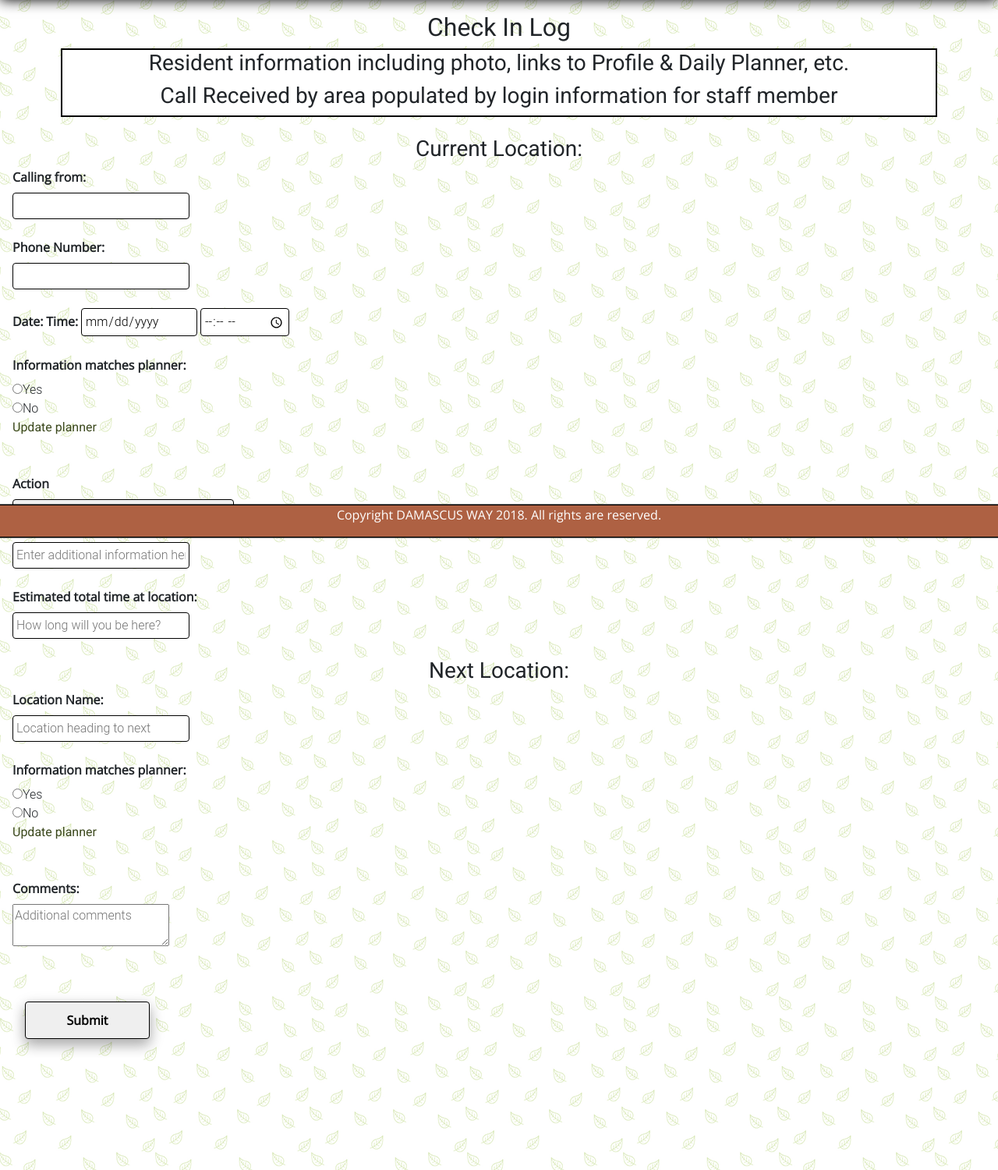
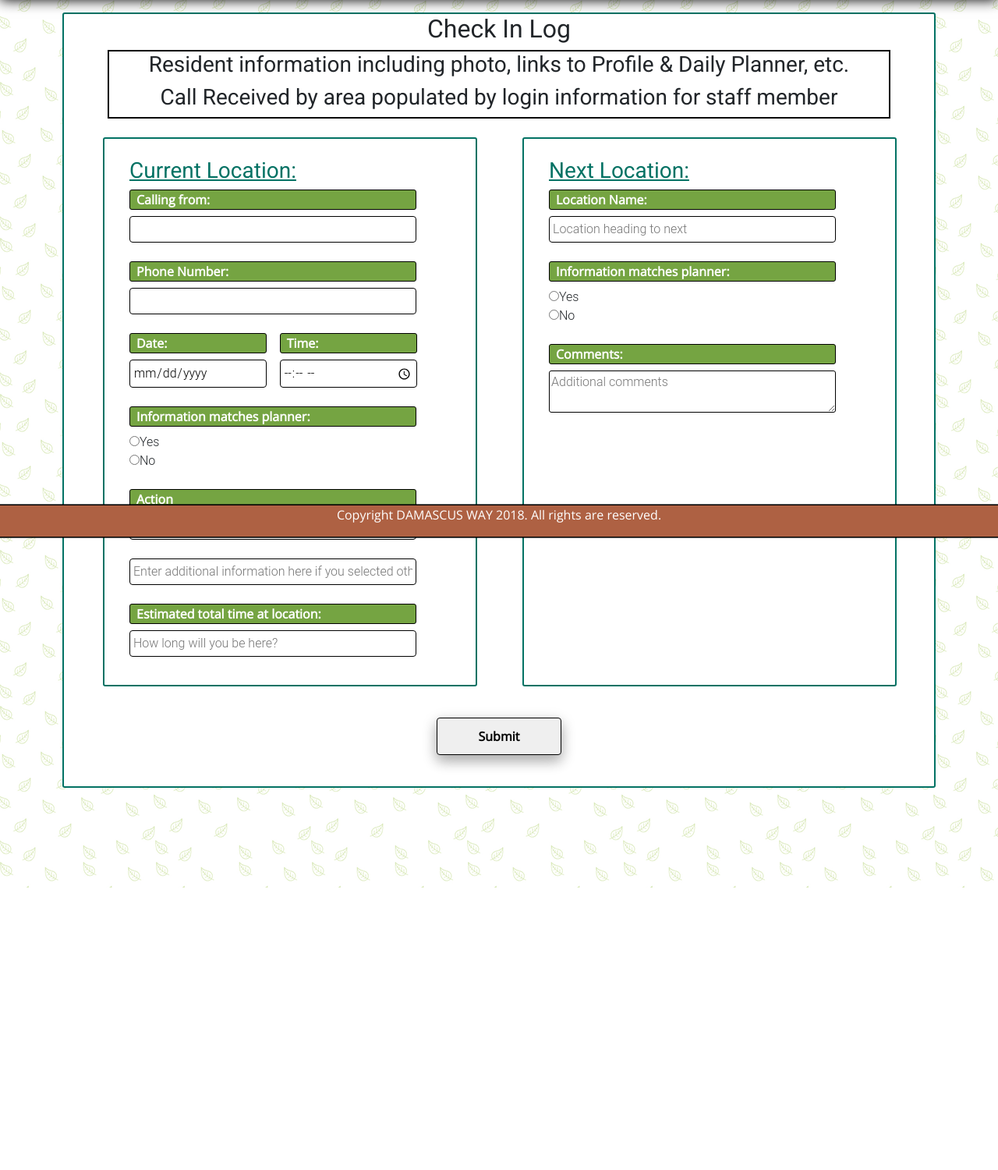
Before and after one commit to thaoc/Web-App, a PHP site: page /pages/damascusBaseCheckIn.php in a window 1280 px wide. Shown: the part 112-1612 px from the top of the page at 78% size. After the commit the page ends 1250 px from the top, so only its background shows below. Run offline with PHP 8.4, Linux system fonts and the light colour scheme.

Commit message:
Added more styling, separated each page's custom CSS

```diff
--- a/style/damascusBaseCSS.css
+++ b/style/damascusBaseCSS.css
@@ -1,6 +1,15 @@
 /*
 
 Damascus Base CSS
+
+COLOR SCHEME:
+
+Black - #000000
+Kelly Green - #75A442
+Deep Teal - #037264
+Deep Olive Green - #3C491F
+Gold - #E7CD27
+Light Brown - #AC6243
 
 */
 
@@ -8,7 +17,6 @@
     height: 4em;
 	margin-left: 1em;
 }
-
 
 main {
     color: white;
@@ -29,14 +37,6 @@
 	overflow-x: hidden;
 }
 
-label
-{
-	font-family: open sans;
-	font-weight: bold;
-}
-
-/********************* Resident View Styling *******************/
-
 .button
 {
 	font-family: open sans;
@@ -48,37 +48,27 @@
 	text-align:center;
 }
 
-.residentButtons
+.submit
+{
+	margin: 1em;
+}
+
+.wrapper
+{
+	background: white;
+	border: 2px solid black;
+	text-align:center;
+    width: 90%;
+    margin: 0 auto;
+    text-align: center;
+}
+
+/********************* BASE STAFF *******************/
+
+label
 {
 	font-family: open sans;
 	font-weight: bold;
-	font-size: 1em;
-	box-shadow: 0 8px 16px 0 rgba(0,0,0,0.2), 0 6px 20px 0 rgba(0,0,0,0.19);
-	height: 3em;
-	width: 10em;
-	text-align:center;
-	display: inline-block;
-}
-
-#outer
-{
-    width:100%;
-    text-align: center;
-}
-
-#radio label {
-  float: left;
-}
-#radio ul {
-  margin: 0;
-  list-style: none;
-  float: left;
-  display: inline-block;
-}
-
-.submit
-{
-	margin: 1em;
 }
 
 .column
@@ -93,62 +83,210 @@
 	text-align:left;
 }
 
- /* Create two equal columns that floats next to each other */
-.column2 {
-    /*float: left;*/
-    width: 45em;
-    padding: 10px;
+/********************* END OF BASE STAFF ********************/
+
+/********************* BASE CHECK IN *******************/
+
+.hide {
+    display: none;
+}
+
+.highlight, .highlight2{
+    background-color: #75A442;
+    color: white;
+    border: 1.5px solid black;
+    width: 23em;
+    text-align: left;
+    padding-left: .5em;
+    border-radius: 3px;
+}
+
+.highlight2{
+    width: 11em;
+    margin-right: .8em;
+}
+
+.large {
+    width: 17em;
+}
+
+.green {
+    color: #037264;
+    text-align: left;
+    text-decoration: underline;
+}
+
+.wrapper3
+{
+	background: white;
+	border: 2px solid #037264;
+    border-radius: 3px;
+	text-align:center;
+    width: 70em;
+    margin: 0 auto;
+    text-align: center;
+}
+
+.column3{
+    margin-right: 1em;
+    margin-left: 1.5em;
 
 }
 
+.column3, .column4
+{
+    margin-top: 0;
+	display: inline-block;
+    text-align:left;
+    width: 30em;
+    border: 2px solid #037264;
+    border-radius: 3px;
+    padding: 1.5em;
+    padding-left: 2em;
+    height: 44em;
+}
+
+.column4{
+    margin-right: 3em;
+    margin-left: 1em;
+    float: right;
+}
+
+#a-link {
+    margin-left: 5em;
+}
+
+#commentsArea {
+    width: 23em;
+    border: 1px solid black;
+    border-radius: 3px;
+}
+
+.checkin {
+    width: 23em;
+}
+
+#dateNow, #timeNow {
+    width: 11em;
+    margin-right: .8em;
+}
+
+/********************* END OF BASE CHECK IN *******************/
+
+/********************* RESIDENT VIEW ******************/
+
+.tdSmall{
+    width: 5em;
+    text-align: right;
+}
+
+.table {
+    background-color: white;
+    border: 2px solid black;
+    box-shadow: 3pt 3pt 6pt #A9A9A9; /* light grey */
+    font-size: 16pt;
+    font-family: 'Roboto', sans-serif;
+}
+
+
+#radio label {
+  float: left;
+}
+
+#radio ul {
+  margin: 0;
+  list-style: none;
+  float: left;
+  display: inline-block;
+}
+
+tr {
+    padding-left: 10px
+    padding-right: 10px;
+}
+
 .icon {
-    margin-left: 5pt;
     height: 30pt;
 }
 
-.iconimg {
+/********************* END OF RESIDENT VIEW *******************/
+
+/********************* BASE PLANNER *******************/
+
+.right-align, .right-align-2 {
     float: right;
-    margin-right: 10pt;
+    margin-right: 2em;
+    width: 18em;
 }
 
-.inline {
-    display: inline;
-    float: left;
-    margin-left: 10pt;
+.right-align-2 {
+    width: 11em;
 }
 
-.row {
-    margin-left: 300pt;
-    margin-right: 300pt;
-}
-
-/* Clear floats after the columns */
-.row:after {
-    content: "";
-    display: table;
-    clear: both;
-}
-
-/********************* End of Resident View *******************/
-
-.wrapper
-{
-	background: white;
-	border: 2px solid black;
-	text-align:center;
-    width: 90%;
-    margin: 0 auto;
-    text-align: center;
+.totheright {
+    float: right;
+    margin-right: 2em;
 }
 
 .wrapper2
 {
 	background: white;
 	border: 2px solid black;
-	text-align:left;
+	text-align: center;
     width: 90%;
+    height: auto;
     margin: 0 auto;
 }
+
+hr {
+    border: 1.5px solid black;
+    margin: 0;
+}
+
+legend {
+    font-size: 1.5em;
+    color: white;
+    background: #75A442;
+    padding: .3em;
+    width: 10em;
+}
+
+.column5{
+    margin-right: 0;
+    margin-left: 3.6em;
+}
+
+.column5, .column6
+{
+    margin-top: 0;
+	display: inline-block;
+    text-align:left;
+    width: 38em;
+    border: 2px solid #75A442;
+    border-radius: 3px;
+    padding: 1.5em;
+    padding-left: 2em;
+    height: 40em;
+}
+
+.column6{
+    margin-left: 0;
+    margin-right: 3.8em;
+    float: right;
+}
+
+.eventlist {
+    width: 76em;
+    margin-left: 3.5em;
+    margin-right: 3.5em;
+}
+
+.icon2 {
+    height: 30pt;
+}
+
+/********************* END OF BASE PLANNER *******************/
+
 
 #login
 {
```
